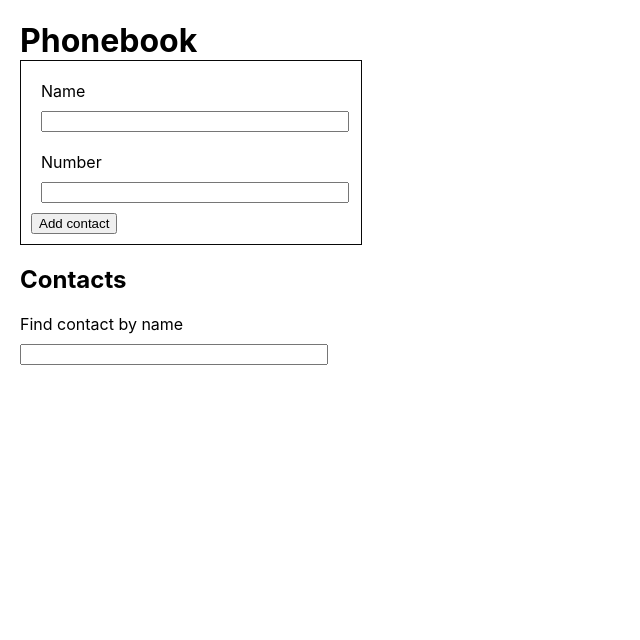
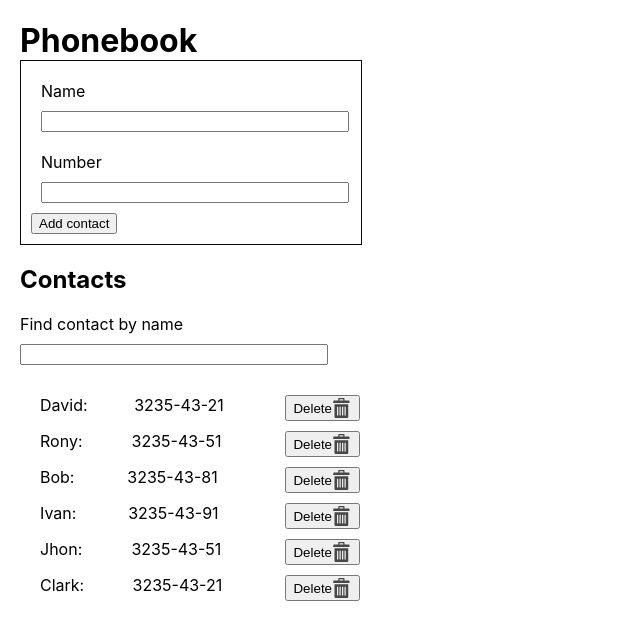
Before and after one commit to oleksandr-suslov/goit-react-hw-08-phonebook, a React (Create React App) app: page / in a window 1280 px wide. Shown: the top 640 px of the page, without its empty margins (0-640 px from the left). Built offline with nearby package versions, Linux system fonts and the light colour scheme.

Commit message:
first step is done

```diff
--- a/package.json
+++ b/package.json
@@ -4,6 +4,7 @@
   "homepage": "https://oleksandr-suslov.github.io/goit-react-hw-04-hooks-phonebook",
   "private": true,
   "dependencies": {
+    "@reduxjs/toolkit": "^1.6.1",
     "@testing-library/jest-dom": "^5.14.1",
     "@testing-library/react": "^11.2.7",
     "@testing-library/user-event": "^12.8.3",
--- a/src/components/ContactList/ContactList.js
+++ b/src/components/ContactList/ContactList.js
@@ -1,19 +1,24 @@
-import { useDispatch } from "react-redux";
+import { useDispatch, useSelector } from "react-redux";
 import { removeContact } from "../redux/actions";
 
 import { ReactComponent as DeleteIcon } from "../icons/bin.svg";
 import Button from "../Button/Button";
 import styles from "./ContactList.module.css";
 
-export default function ContactList({ arr, nameBtn, onSubmit }) {
+export default function ContactList({ nameBtn }) {
   const dispatch = useDispatch();
+  const contacts = useSelector((state) => state.contacts);
+  const filter = useSelector((state) => state.filter);
   const deleteContact = (contactId) => {
     dispatch(removeContact(contactId));
   };
 
+  const onFilter = filter
+    ? contacts.filter((contact) => contact.name.toLowerCase().includes(filter))
+    : contacts;
   return (
     <ul className={styles.list}>
-      {arr.map((item) => (
+      {onFilter.map((item) => (
         <li className={styles.item} key={item.id}>
           <span className={styles.itemName}>{item.name}:</span>
           <span className={styles.itemPhone}> {item.number}</span>
--- a/src/components/Filter/Filter.js
+++ b/src/components/Filter/Filter.js
@@ -1,6 +1,15 @@
+import { useSelector, useDispatch } from "react-redux";
+import { filterContact } from "../redux/actions";
 import styles from "./Filter.module.css";
 
-export default function Filter({ value, findContact }) {
+export default function Filter() {
+  const dispatch = useDispatch();
+  const filter = useSelector((state) => state.filter);
+
+  const findContact = (name) => {
+    dispatch(filterContact(name.toLowerCase()));
+  };
+
   return (
     <form className={styles.contactForm}>
       <label className={styles.inputLabel}>
@@ -8,7 +17,7 @@ export default function Filter({ value, findContact }) {
         <input
           className={styles.input}
           type="text"
-          value={value}
+          value={filter}
           onChange={(e) => findContact(e.target.value)}
           required
         />
--- a/src/components/PhoneBook/PhoneBook.js
+++ b/src/components/PhoneBook/PhoneBook.js
@@ -1,45 +1,16 @@
-import { useState } from "react";
-import { useSelector } from "react-redux";
-
 import ContactForm from "../ContactForm/ContactForm";
 import ContactList from "../ContactList/ContactList";
 import Filter from "../Filter/Filter";
 import styles from "./PhoneBook.module.css";
 
 export default function PhoneBook() {
-  // const [contacts, setContacts] = useLocalStorage("contacts", [
-  //   { name: "David", number: "3235-43-21", id: "12" },
-  //   { name: "Rony", number: "3235-43-51", id: "13" },
-  //   { name: "Bob", number: "3235-43-81", id: "14" },
-  //   { name: "Ivan", number: "3235-43-91", id: "15" },
-  //   { name: "Jhon", number: "3235-43-51", id: "16" },
-  //   { name: "Clark", number: "3235-43-21", id: "17" },
-  // ]);
-  // const dispatch = useDispatch();
-  const contactos = useSelector((state) => state.contacts);
-  const error = useSelector((state) => state.error);
-
-  const [find, setFind] = useState("");
-
-  const changeFilter = (data) => {
-    setFind(data);
-  };
-  const findContact = () => {
-    const nameToLowerCase = find.toLowerCase();
-    return contactos.filter((contact) =>
-      contact.name.toLowerCase().includes(nameToLowerCase)
-    );
-  };
-
   return (
     <div>
       <h1 className={styles.mainTitle}>Phonebook</h1>
-      {error && <h2>{error}</h2>}
       <ContactForm nameBtn="Add contact" />
-
       <h2 className={styles.title}>Contacts</h2>
-      <Filter value={find} findContact={changeFilter} />
-      <ContactList arr={findContact()} nameBtn="Delete" />
+      <Filter />
+      <ContactList nameBtn="Delete" />
     </div>
   );
 }
--- a/src/components/redux/actions.js
+++ b/src/components/redux/actions.js
@@ -1,4 +1,4 @@
-import { ADD, DELETE } from "./types";
+import { ADD, DELETE, FILTER } from "./types";
 
 const addNewContact = ({ name, number, id }) => ({
   type: ADD,
@@ -10,4 +10,9 @@ const removeContact = (id) => ({
   payload: { id },
 });
 
-export { addNewContact, removeContact };
+const filterContact = (name) => ({
+  type: FILTER,
+  payload: { name },
+});
+
+export { addNewContact, removeContact, filterContact };
--- a/src/components/redux/reducer.js
+++ b/src/components/redux/reducer.js
@@ -1,8 +1,15 @@
-import { ADD, DELETE } from "./types";
+import { ADD, DELETE, FILTER } from "./types";
 
 const initialState = {
-  contacts: [],
-  error: "",
+  contacts: [
+    { name: "David", number: "3235-43-21", id: "12" },
+    { name: "Rony", number: "3235-43-51", id: "13" },
+    { name: "Bob", number: "3235-43-81", id: "14" },
+    { name: "Ivan", number: "3235-43-91", id: "15" },
+    { name: "Jhon", number: "3235-43-51", id: "16" },
+    { name: "Clark", number: "3235-43-21", id: "17" },
+  ],
+  filter: "",
 };
 
 const reducer = (state = initialState, action) => {
@@ -13,10 +20,8 @@ const reducer = (state = initialState, action) => {
       );
 
       if (dublicateName) {
-        return {
-          contacts: [...state.contacts],
-          error: `${action.payload.name} is already in contacts`,
-        };
+        alert(`${action.payload.name} is already in contacts`);
+        return state;
       } else {
         return { contacts: [...state.contacts, action.payload] };
       }
@@ -27,6 +32,10 @@ const reducer = (state = initialState, action) => {
           (contact) => contact.id !== action.payload.id
         ),
       };
+
+    case FILTER:
+      return { contacts: state.contacts, filter: action.payload.name };
+
     default:
       return state;
   }
--- a/src/components/redux/types.js
+++ b/src/components/redux/types.js
@@ -1,4 +1,4 @@
 const ADD = "contact/Add";
 const DELETE = "contact/Delete";
-
-export { ADD, DELETE };
+const FILTER = "contact/Filter";
+export { ADD, DELETE, FILTER };
```
Also changed, not shown: 2 other files (tests, documents, lock files or other folders).
